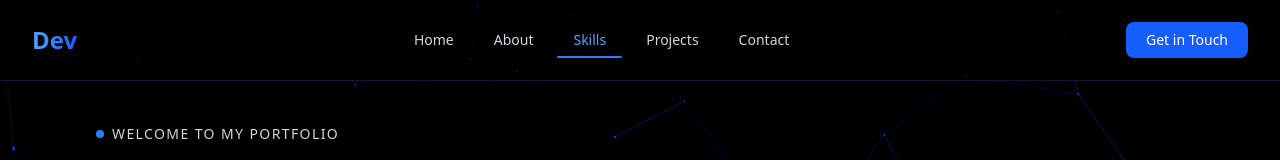
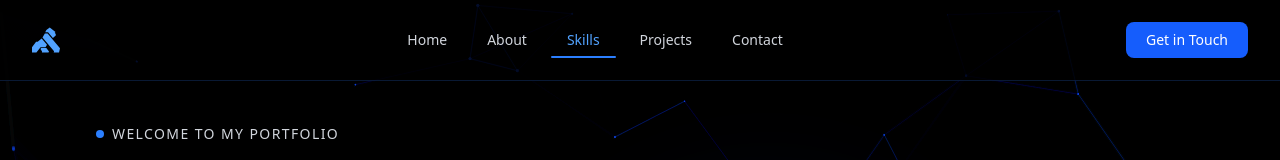
Before and after one commit to iXZed026/new-portfolio-app, a Next.js app: page / in a window 1280 px wide. Shown: the top 160 px of the page. Built offline with nearby package versions, Linux system fonts and the light colour scheme.

Commit message:
adding some features for my dashboard

```diff
--- a/package.json
+++ b/package.json
@@ -9,6 +9,8 @@
     "lint": "eslint"
   },
   "dependencies": {
+    "@vercel/analytics": "^2.0.1",
+    "@vercel/speed-insights": "^2.0.0",
     "clsx": "^2.1.1",
     "framer-motion": "^12.40.0",
     "next": "16.2.6",
--- a/src/app/componenets/layout/Header.tsx
+++ b/src/app/componenets/layout/Header.tsx
@@ -69,7 +69,7 @@ export const Header: React.FC = () => {
               href="#home"
               className="text-xl sm:text-2xl font-bold bg-gradient-to-r from-blue-400 to-blue-600 bg-clip-text text-transparent flex-shrink-0"
             >
-              Dev
+              <SiKong size={28} className="mr-1 text-blue-400" />
             </Link>
 
             {/* Desktop Navigation */}
--- a/src/app/layout.tsx
+++ b/src/app/layout.tsx
@@ -5,6 +5,8 @@ import React from 'react';
 import { Header } from './componenets/layout/Header';
 import '@/app/globals.css';
 import { Footer } from './componenets/layout/Footer';
+import { Analytics } from '@vercel/analytics/next';
+import { SpeedInsights } from '@vercel/speed-insights/next';
 
 export const metadata: Metadata = {
   title: 'Danyal Lotfi - Full Stack Developer',
@@ -135,6 +137,8 @@ export default function RootLayout({ children }: RootLayoutProps) {
 
         {/* Footer */}
         <Footer />
+        <SpeedInsights />
+        <Analytics />
       </body>
     </html>
   );
```
Also changed, not shown: 1 other file (tests, documents, lock files or other folders).
